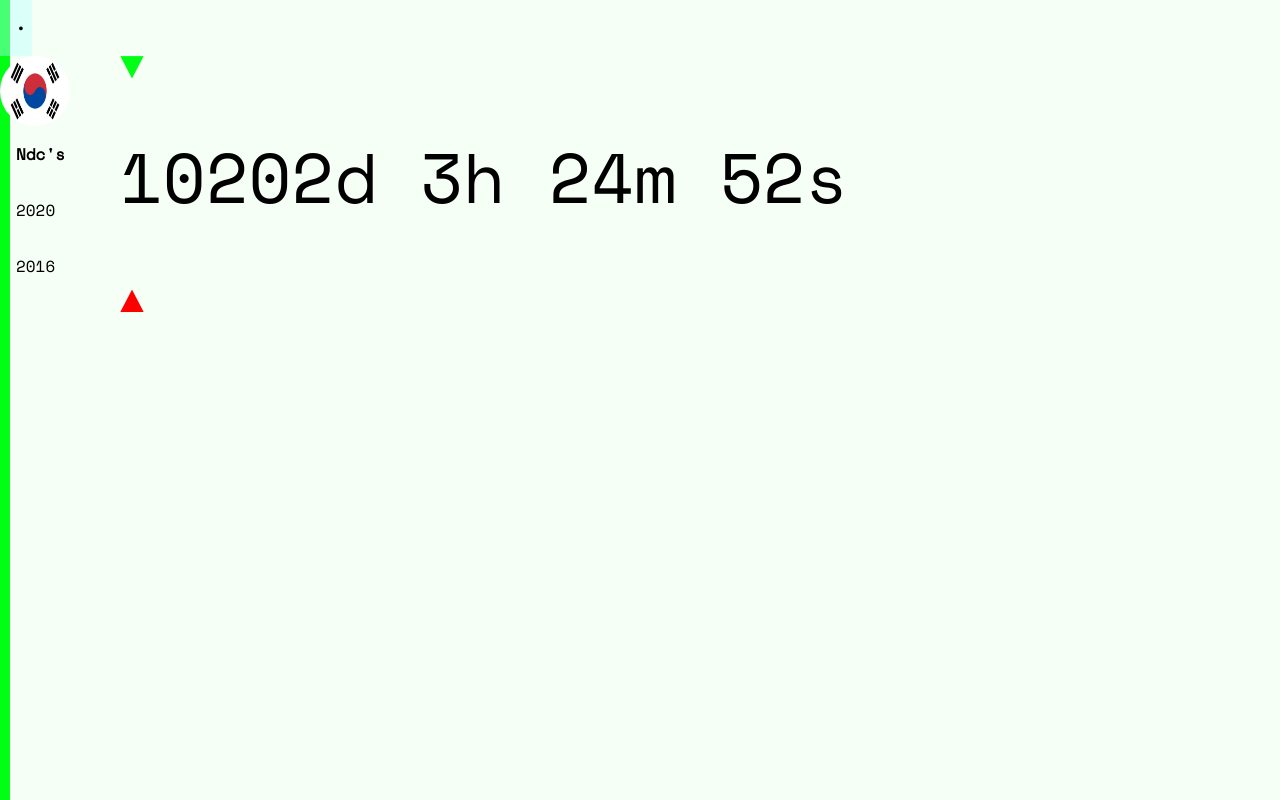
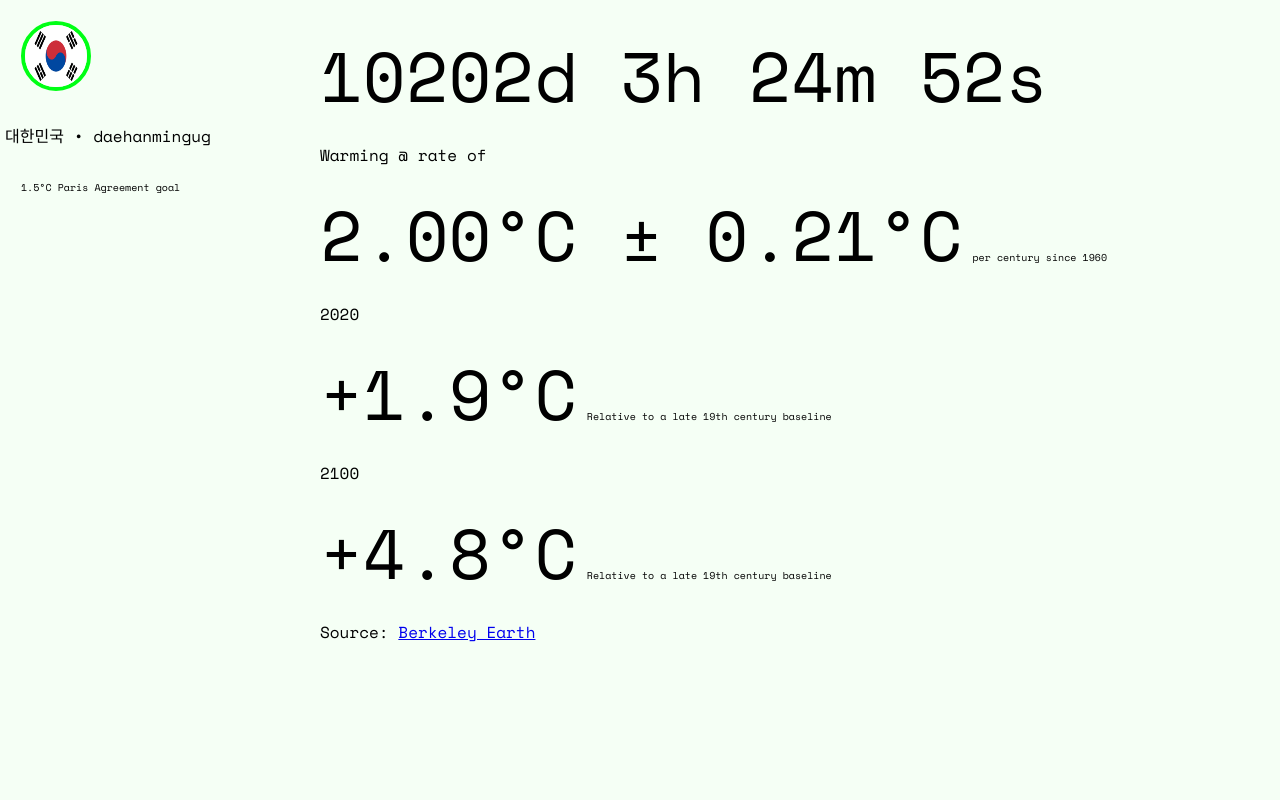
Before and after one commit to zero2050net/kr, a plain HTML site: page index.html in a window 1280 px wide. Shown: the top 800 px of the page. Drawn offline with nearby package versions, Linux system fonts and the light colour scheme; a web font is replaced by a local one.

Commit message:
Update index.html

```diff
--- a/index.html
+++ b/index.html
@@ -1,12 +1,14 @@
 <!DOCTYPE html>
 <html lang="en">
 <head>
-<title>zro.ec .• 대한민국</title>
+<title>대한민국 • daehanmingug .• zero2050.net</title>
 <link rel="preconnect" href="https://fonts.googleapis.com">
 <link rel="preconnect" href="https://fonts.gstatic.com" crossorigin>
 <link href="https://fonts.googleapis.com/css2?family=Space+Mono&display=swap" rel="stylesheet">
 <link href="https://fonts.googleapis.com/css2?family=Palette+Mosaic&display=swap" rel="stylesheet">
 <link href="https://fonts.googleapis.com/css2?family=Almarai:wght@300&display=swap" rel="stylesheet">
+<link rel="stylesheet" type="text/css" href="styles.css">
+<link rel="shortcut icon" type="image/x-icon" href="favicon.ico">
 <meta charset="utf-8">
 <meta name="viewport" content="width=device-width, initial-scale=1">
 <style>
@@ -14,51 +16,11 @@
   box-sizing: border-box;
 }
 
+
 body {
   margin: 0;
   font-family: 'Space Mono', monospace;
   background-color: hsl(120, 100%, 98%);
-}
-
-/* Style the side navigation */
-.sidenav {
-  height: 100%;
-  width: 10px;
-  position: fixed;
-  z-index: 1;
-  top: 0;
-  left: 0;
-  background-color: #00ff15;
-  overflow-x: show;
-}
-
-
-/* Side navigation links */
-.sidenav a {
-  color: black;
-  padding: 16px;
-  text-decoration: none;
-  display: block;
-}
-
-/* Change color on hover */
-.sidenav a:hover {
-  background-color: hsla(179, 100%, 85%, 0.4);
-  color: black;
-}
-
-/* Style the content */
-.content {
-  margin-left: 100px;
-  padding-left: 20px;
-}
-
-/* Style the profile picture */
-.avatar {
-  vertical-align: middle;
-  width: 70px;
-  height: 70px;
-  border-radius: 50%;
 }
 
   <style>
@@ -69,19 +31,15 @@ h1 {
   font-family: 'Space Mono', monospace;
   letter-spacing: 2px;
   color: black;
-  font-size: 40px
+  font-size: 30px
 }
 h2 {
-  color: #00ff15;
-  font-size: 40px
-}
-h3 {
   color: #ff0000;
   font-size: 40px;
 }
 p1 {
-  font-family: 'Comfortaa', cursive;
-  font-size: 40px;
+  font-family: 'Space Mono', monospace;
+  font-size: 20px;
   }
 p2 {
   font-family: 'Space Mono', monospace;
@@ -89,31 +47,63 @@ p2 {
   }
 p3 {
   font-family: 'Space Mono', monospace;
+  font-size: 60px;
+  }
+p4 {
+  font-family: 'Space Mono', monospace;
   font-size: 70px;
-  }
 </style>
 </head>
 <body>
 
 <div class="sidenav">
-  <a href="https://www.zro.ec/">•</a>
-  <img src="kr.png" alt="Avatar" class="avatar">
-  <a><b> Ndc's </b></a>
-  <a href="https://www4.unfccc.int/sites/ndcstaging/PublishedDocuments/Republic%20of%20Korea%20First/201230_ROK%27s%20Update%20of%20its%20First%20NDC_editorial%20change.pdf">2020</a>
-  <a href="https://www4.unfccc.int/sites/ndcstaging/PublishedDocuments/Republic%20of%20Korea%20First/INDC%20Submission%20by%20the%20Republic%20of%20Korea%20on%20June%2030.pdf">2016</a>
-  </div>
+  <a href=""><img src="kr.png" alt="Avatar" class="avatar"></a>
+  <p>대한민국 • daehanmingug</p>
+  <p2><a href="https://parisagreement.zero2050.net" target="_blank">1.5°C Paris Agreement goal</a></p2>
+</div>
 
 <div class="content">
-  <h2>▼</h2>
-  <p3 id="demo"></p3>
-  <h3>▲</h3>
+  <br>
+  <p4 id="demo"></p4>
+  <br>
+
+  <p>Warming @ rate of</p>
+  <p4>2.00°C ± 0.21°C</p4>
+  <p2>per century since 1960</p2>
+  <br>
+  <p>2020</p>
+  <p4>+1.9°C</p4>
+  <p2>Relative to a late 19th century baseline</p2>
+  <br>
+  <p>2100</p>
+  <p4>+4.8°C</p4>
+  <p2>Relative to a late 19th century baseline</p2>
+  <br>
+  <p>Source: <a href="http://berkeleyearth.org/" target="_blank">Berkeley Earth</a></p>
+  <br>
+  </div>
   <br>
   <br>
   <br>
   <br>
   <br>
   <br>
-  <br>
+  <script>
+var acc = document.getElementsByClassName("accordion");
+var i;
+
+for (i = 0; i < acc.length; i++) {
+  acc[i].addEventListener("click", function() {
+    this.classList.toggle("active");
+    var panel = this.nextElementSibling;
+    if (panel.style.display === "block") {
+      panel.style.display = "none";
+    } else {
+      panel.style.display = "block";
+    }
+  });
+}
+</script>
   <br>
   <br>
   <br>
@@ -169,12 +159,18 @@ var x = setInterval(function() {
   <br>
   <br>
   <br>
+
+ <div class="footer">
+ <p1>⦿ Carbon Neutral</p1>
+ <p><a href="https://github.blog/2021-04-22-environmental-sustainability-github/" target="_blank">• zero2050.net ○ GitHub</a></p>
+ <br>
+ <p2> Zero Ecosystem is a not for profit company limited by guarantee (Company No. 13349586) registered in England, United Kingdom </p2>
+ <br>
   <img src="favicon.png"
        width="25px";
        height="25px">
 
-  <p2> zro.ec is a not for profit company limited by guarantee (Company No. 13349586) registered in England, United Kingdom </p2>
-
+ <p2> Created in Liverpool </p2>
 </div>
 
 </body>
```
